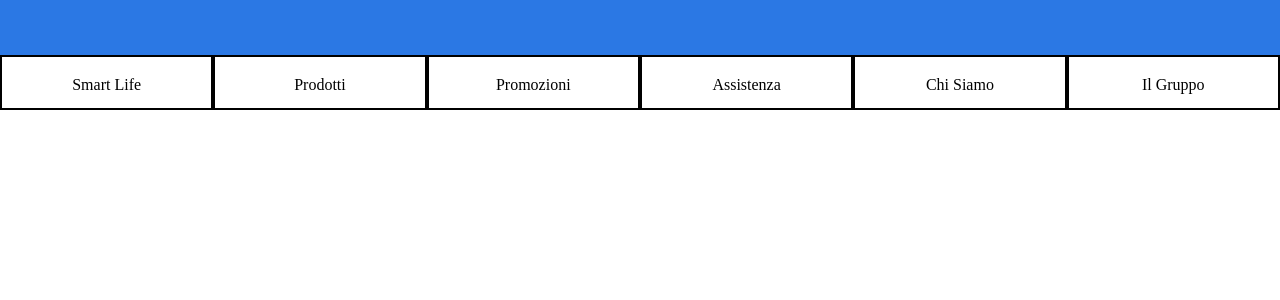
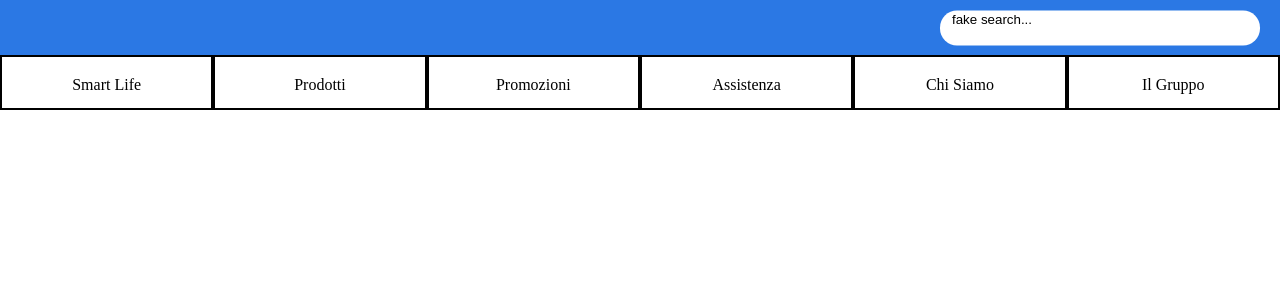
Before and after one commit to lidiaha/hyperdimensionmedia, a PHP site: page /ui-elements/topbar.html in a window 1280 px wide. Shown: the top 300 px of the page. Run offline with PHP 8.4, Linux system fonts and the light colour scheme.

Commit message:
added fake search bar

```diff
--- a/WEBSITE/style/topbar.css
+++ b/WEBSITE/style/topbar.css
@@ -31,3 +31,24 @@
    margin-left: -1px;
    margin-top: -3px;
 }
+
+.topsearchbar {
+   position: absolute;;
+   top: 50%;
+   right: 20px;
+   transform: translateY(-50%);
+   width: 25%;
+   height: 35px;
+   background-color: #ffffff;
+   border-radius: 17px;
+   box-sizing: border-box;
+   line-height: 35px;
+}
+
+.topsearchinput {
+   width: 80%;
+   color: #000000;
+   background: none;
+   border: none;
+   margin-left: 10px;
+}
--- a/WEBSITE/ui-elements/topbar.html
+++ b/WEBSITE/ui-elements/topbar.html
@@ -3,7 +3,9 @@
 <!-- element with class "ddstay" are part of a dropdown. -->
 <!-- element with class "lidropdown" contain the "collapsable content" of a dropdown . -->
 <div id="topbar">
-   <div class="bluepart"></div>
+   <div class="bluepart">
+      <div class="topsearchbar"><input class="topsearchinput" type="textbox" value="fake search..."></div>
+   </div>
    <div class="landmarkitem ddstay"><div onclick="location.href='/pages/SL-services.php'">Smart Life</div>
       <div class="lidropdown landmarkitem ddstay"><div onclick="location.href='/pages/smartlife-categories.php'">Servizi SL per categoria</div></div>
    </div><div class="landmarkitem ddstay"><div onclick="location.href='/pages/devices.php'">Prodotti</div>
```
Also changed, not shown: DB/timdb.sql.
